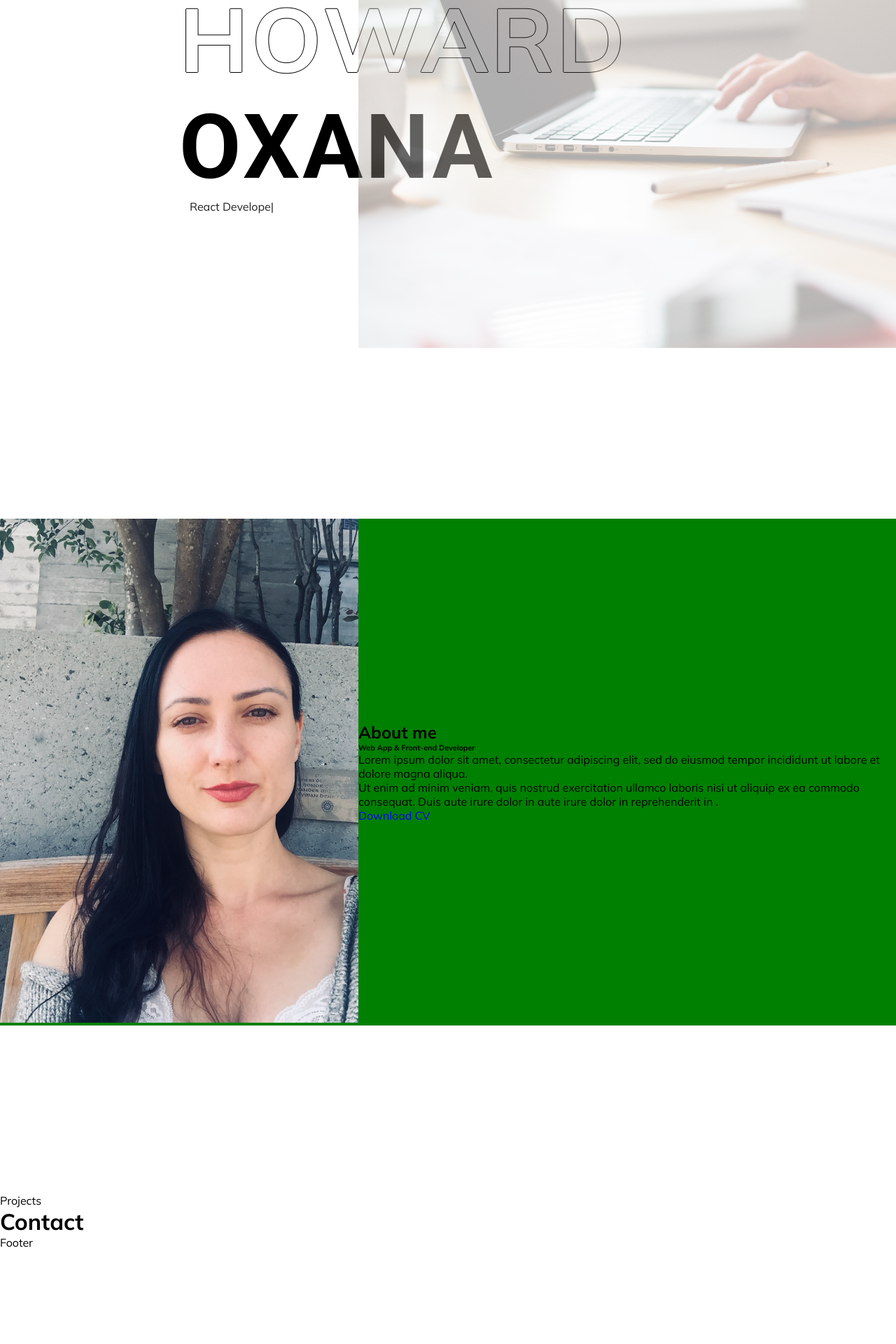
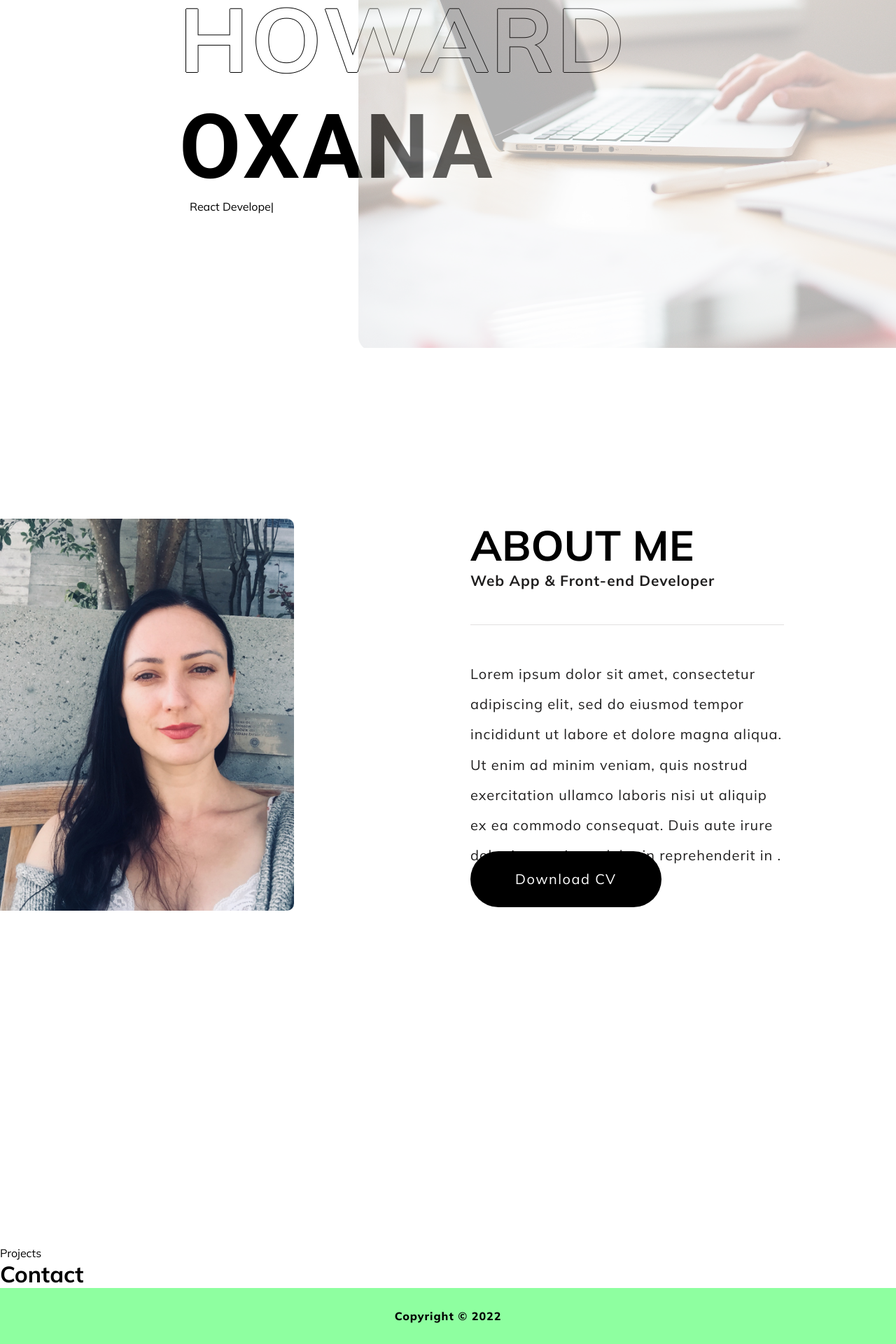
Before and after one commit to OxanaSF/my-portfolio, a React (Create React App) app: page / in a window 1280 px wide. Shown: the part 303-2223 px from the top of the page at 70% size. Before the commit the page ends 2088 px from the top, so only its background shows below. Built offline with nearby package versions, Linux system fonts and the light colour scheme.

Commit message:
added animation on About.js

```diff
--- a/src/components/About.js
+++ b/src/components/About.js
@@ -1,20 +1,33 @@
 import React from "react";
 import styled from "styled-components";
 import { LayoutStyled, DescriptionStyled, ImageStyled } from "../styles";
+import { useInView } from "react-intersection-observer";
+import { useAnimation } from "framer-motion";
+import { motion } from "framer-motion";
+import { aboutMeAnimation, aboutImgAnimation } from "./animation";
 
 const About = () => {
+  const controls = useAnimation();
+  const [element, view] = useInView({ threshold: 0.5 });
+
+  if (view) {
+    controls.start("show");
+  } else {
+    controls.start("hidden");
+  }
+
   return (
-    <AboutStyled>
-      <ImageStyled>
+    <AboutStyled ref={element}>
+      <ImageAboutStyled animate={controls} variants={aboutImgAnimation}>
         <div className="about-left-img">
           <img
             src={`${process.env.PUBLIC_URL}/images/oxana_img.jpeg`}
             alt="photo of me"
           />
         </div>
-      </ImageStyled>
+      </ImageAboutStyled>
 
-      <DescriptionStyled>
+      <DescriptionAboutStyled animate={controls} variants={aboutMeAnimation}>
         <div>
           <h2>About me</h2>
           <h6>Web App & Front-end Developer</h6>
@@ -39,18 +52,68 @@ const About = () => {
             Download CV{" "}
           </a>
         </div>
-      </DescriptionStyled>
+      </DescriptionAboutStyled>
     </AboutStyled>
   );
 };
 
 const AboutStyled = styled(LayoutStyled)`
   margin: 15rem 0;
-  background: green;
+  /* background: green; */
 `;
 
-const ImageAboutStyled = styled(ImageStyled)`
+const DescriptionAboutStyled = styled(DescriptionStyled)`
+  padding: 0 10rem;
+  justify-content: space-around;
 
+  h2 {
+    text-transform: uppercase;
+    font-weight: 700;
+    font-size: 3.75rem;
+  }
+
+  h6 {
+    color: rgb(31, 30, 30);
+    font-size: 1.3rem;
+    letter-spacing: 0.056rem;
+
+    padding-bottom: 3.125rem;
+    border-bottom: 0.063rem solid rgb(226, 224, 224);
+    margin-bottom: 3rem;
+  }
+
+  p {
+    line-height: 2.7rem;
+
+    letter-spacing: 0.063rem;
+    color: rgb(19, 18, 18);
+    color: rgb(31, 30, 30);
+    font-size: 1.25rem;
+    font-weight: 400;
+  }
+
+  .about-button {
+    margin-bottom: 17rem;
+  }
+
+  .btn-download {
+    text-decoration: none;
+    padding: 1.7rem 4rem;
+    color: #fff;
+    background-color: black;
+    border-radius: 2.5rem !important;
+    font-size: 1.25rem;
+    letter-spacing: 0.063rem;
+    letter-spacing: 1.5px;
+  }
+`;
+
+const ImageAboutStyled = styled(motion.ImageStyled)`
+  img {
+    height: 70vh;
+    border-top-right-radius: 10px;
+    border-bottom-right-radius: 10px;
+  }
 `;
 
 export default About;
--- a/src/components/Footer.js
+++ b/src/components/Footer.js
@@ -1,9 +1,28 @@
 import React from 'react'
+import styled from "styled-components";
 
 const Footer = () => {
   return (
-    <div>Footer</div>
+    <FooterStyled>
+        <div>
+          Copyright &copy; {new Date().getFullYear()}
+          </div>
+    </FooterStyled>
   )
 }
 
+
+const FooterStyled = styled.footer`
+ background: black;
+ background: #8effa0;
+ color: black;
+  background-size: cover;
+  height: 5rem;
+  display: flex;
+  justify-content: center;
+  align-items: center;
+  font-weight: 800;
+  letter-spacing: 1px;
+`
+
 export default Footer
--- a/src/components/Hero.js
+++ b/src/components/Hero.js
@@ -131,6 +131,7 @@ const HeroDescriptionStyled = styled(DescriptionStyled)`
 `;
 const HeroImageStyled = styled(ImageStyled)`
   opacity: 0.4;
+  border-bottom-left-radius: 20px;
 `;
 
 export default Hero;
--- a/src/components/animation.js
+++ b/src/components/animation.js
@@ -1,28 +1,47 @@
 export const pageTransitionAnimation = {
   hidden: { opacity: 0, y: 300 },
-  show: { opacity: 1, y: 0, transition: { duration: 2 } },
+  show: { opacity: 1, y: 0, transition: { duration: 0.5 } },
   exit: { opacity: 0, y: 300 },
 };
 
 export const lastNameAnimation = {
   hidden: { opacity: 0 },
-  show: { opacity: 1, transition: { duration: 3, delay: 1.6 } },
+  show: { opacity: 1, transition: { duration: 1.5, delay: 0.5 } },
 };
 
 export const firstNameAnimation = {
   hidden: { opacity: 0 },
-  show: { opacity: 1, transition: { duration: 3, delay: 2.6 } },
+  show: { opacity: 1, transition: { duration: 1, delay: 1 } },
 };
 
 export const typedAnimation = {
   hidden: { opacity: 0 },
-  show: { opacity: 1, transition: { duration: 3, delay: 3.6 } },
+  show: { opacity: 1, transition: { duration: 1, delay: 1.5 } },
 };
 
 export const heroImageAnimation = {
   hidden: { scale: 1.5, opacity: 1 },
-  show: { scale: 1, opacity: 1, transition: { duration: 1, delay: 4 } },
+  show: { scale: 1, opacity: 1, transition: { duration: 1, delay: 1.6 } },
 };
+
+export const aboutImageAnimation = {
+    hidden: { x: -300 },
+    show: {
+      x: -10,
+      transition: { duration: 1 },
+    },
+  };
+
+  export const aboutMeAnimation = {
+    hidden: { opacity: 0, x: 300 },
+    show: { opacity: 1, x: 0, transition: { duration: 0.5 } }
+  };
+
+  export const aboutImgAnimation = {
+    hidden: { opacity: 0, x: -800 },
+    show: { opacity: 1, x: 0, transition: { duration: 0.5 } }
+  };
+
 
 export const lineBlogAnimation = {
   hidden: { width: "0%" },
@@ -51,7 +70,7 @@ export const slider2 = {
 };
 
 export const slider3 = {
-    hidden: { x: "-130%"},
+  hidden: { x: "-130%" },
   show: {
     x: "100%",
     skew: "0deg",
@@ -60,49 +79,10 @@ export const slider2 = {
 };
 
 export const slider4 = {
-    hidden: { x: "-130%"},
+  hidden: { x: "-130%" },
   show: {
     x: "100%",
     skew: "0deg",
     transition: { duration: 1, delay: 0.3 },
   },
 };
-
-
-
-
-// export const slider = {
-//     hidden: { x: "-130%", skew: "180deg" },
-//     show: {
-//       x: "100%",
-//       skew: "90deg",
-//       transition: { duration: 1 },
-//     },
-//   };
-
-//   export const slider2 = {
-//       hidden: { x: "-130%", skew: "180deg" },
-//       show: {
-//         x: "100%",
-//         skew: "90deg",
-//         transition: { duration: 1, delay: 0.1 },
-//       },
-//     };
-
-//     export const slider3 = {
-//       hidden: { x: "-130%", skew: "180deg" },
-//       show: {
-//         x: "100%",
-//         skew: "90deg",
-//         transition: { duration: 1, delay: 0.2 },
-//       },
-//     };
-
-//     export const slider4 = {
-//       hidden: { x: "-130%", skew: "180deg" },
-//       show: {
-//         x: "100%",
-//         skew: "90deg",
-//         transition: { duration: 1, delay: 0.3 },
-//       },
-//     };
--- a/src/components/pages/Blog.js
+++ b/src/components/pages/Blog.js
@@ -8,17 +8,32 @@ import {
   slider,
   slider2,
   slider3,
-  slider4
+  slider4,
 } from "../animation";
 
 const Blog = () => {
   return (
     <BlogBGStyled>
-
-        <Frame1Styled variants={slider} initial="hidden" animate="show"></Frame1Styled>
-        <Frame2Styled variants={slider2} initial="hidden" animate="show"></Frame2Styled>
-        <Frame3Styled variants={slider3} initial="hidden" animate="show"></Frame3Styled>
-        <Frame4Styled variants={slider4} initial="hidden" animate="show"></Frame4Styled>
+      <Frame1Styled
+        variants={slider}
+        initial="hidden"
+        animate="show"
+      ></Frame1Styled>
+      <Frame2Styled
+        variants={slider2}
+        initial="hidden"
+        animate="show"
+      ></Frame2Styled>
+      <Frame3Styled
+        variants={slider3}
+        initial="hidden"
+        animate="show"
+      ></Frame3Styled>
+      <Frame4Styled
+        variants={slider4}
+        initial="hidden"
+        animate="show"
+      ></Frame4Styled>
       <motion.div
         className="blog"
         variants={pageTransitionAnimation}
@@ -64,18 +79,15 @@ const Frame1Styled = styled(motion.div)`
   top: 10%;
   width: 100%;
   height: 100vh;
-  /* background: #fffebf; */
   background: #8ecfb9;
   z-index: 2;
 `;
 
 const Frame2Styled = styled(Frame1Styled)`
-  /* background: #ff8efb; */
   background: #1effa9;
 `;
 const Frame3Styled = styled(Frame1Styled)`
-  /* background: #8ed2ff; */
-  background: #9bffb9
+  background: #9bffb9;
 `;
 const Frame4Styled = styled(Frame1Styled)`
   background: #8effa0;
--- a/src/styles.js
+++ b/src/styles.js
@@ -1,7 +1,7 @@
 import styled from "styled-components"
 import { motion } from "framer-motion"
 
-export const LayoutStyled = styled.section`
+export const LayoutStyled = styled(motion.section)`
   min-height: 90vh;
   display: grid;
   grid-template-columns: 40% 60%;
@@ -21,7 +21,7 @@ export const ImageStyled = styled.div`
   overflow: hidden;
   img {
     height: 90vh;
-    /* object-fit: cover; */
+
   }
 
 `
```
Lines whose indentation alone changed are shown as unchanged.
